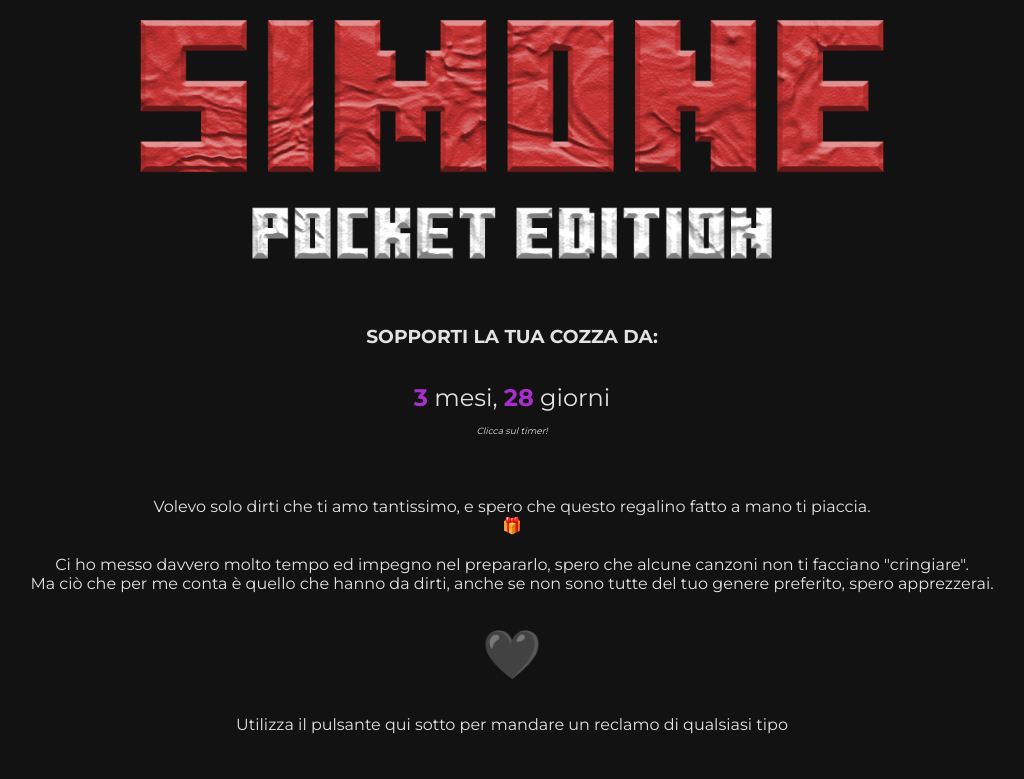
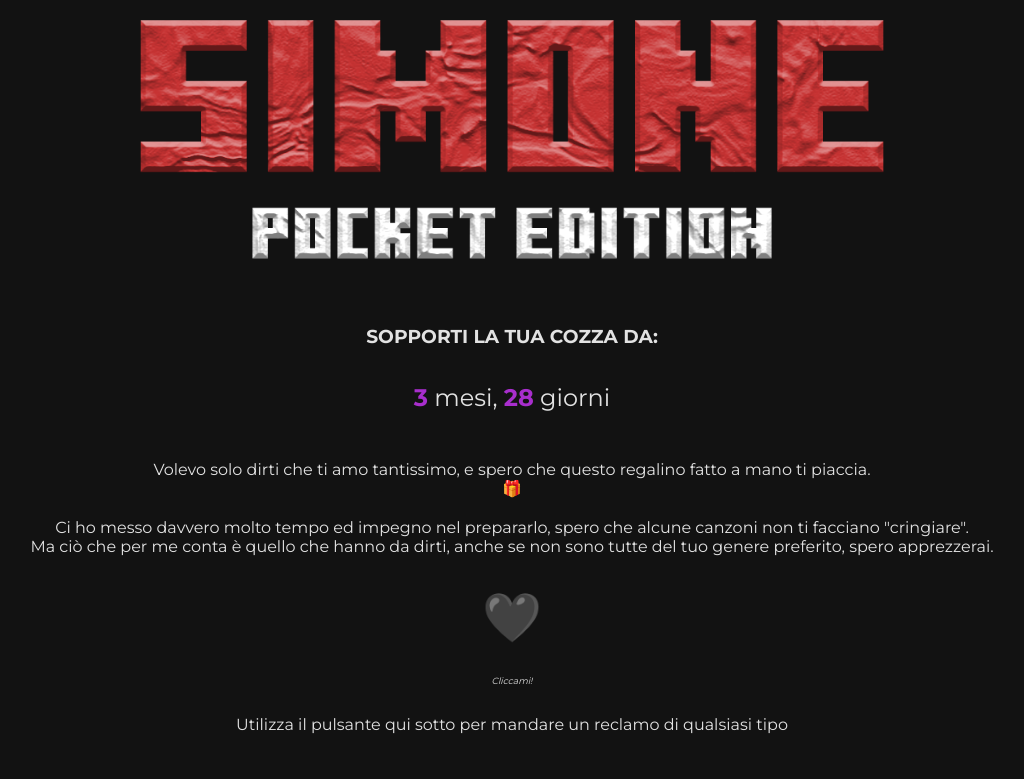
Before and after one commit to sjmvne/Daphne, a plain HTML site: page index.html in a window 1280 px wide. Shown: the top 779 px of the page, without its empty margins (128-1152 px from the left). Drawn offline with Linux system fonts and the light colour scheme.

Commit message:
Aggiunte immagini
Aggiunte immagini tutorial per scannerizzare gli spotify codes

```diff
--- a/index.html
+++ b/index.html
@@ -106,12 +106,12 @@
     </h3>
 
     <div id="timer">Caricamento...</div>
-    <p style="font-size: xx-small;"><em>Clicca sul timer!</em></p>
+
 
     <h2></h2>
     <p>Volevo solo dirti che ti amo tantissimo, e spero che questo regalino fatto a mano ti piaccia.<br>🎁<br>
         <br>Ci ho messo davvero molto tempo ed impegno nel prepararlo, spero che alcune canzoni non ti facciano "cringiare". <br>Ma ciò che per me conta è quello che hanno da dirti, anche se non
-        sono tutte del tuo genere preferito, spero apprezzerai.<br><h2 class="battito">🖤</h2>
+        sono tutte del tuo genere preferito, spero apprezzerai.<br><h2 class="battito" id="battito">🖤</h2><p style="font-size: xx-small;"><em>Cliccami!</em></p>
         <p>Utilizza il pulsante qui sotto per mandare un reclamo di qualsiasi tipo</p>
     </p>
 
@@ -207,7 +207,7 @@
         }
 
         // Aggiungi listener al timer
-        document.getElementById('timer').addEventListener('click', addHeart);
+        document.getElementById('battito').addEventListener('click', addHeart);
 
         // Aggiorna il timer
         updateTimer();
```
Also changed, not shown: img/Screen Spoty 1.jpg (added), img/Screen Spoty 2.jpg (added).
